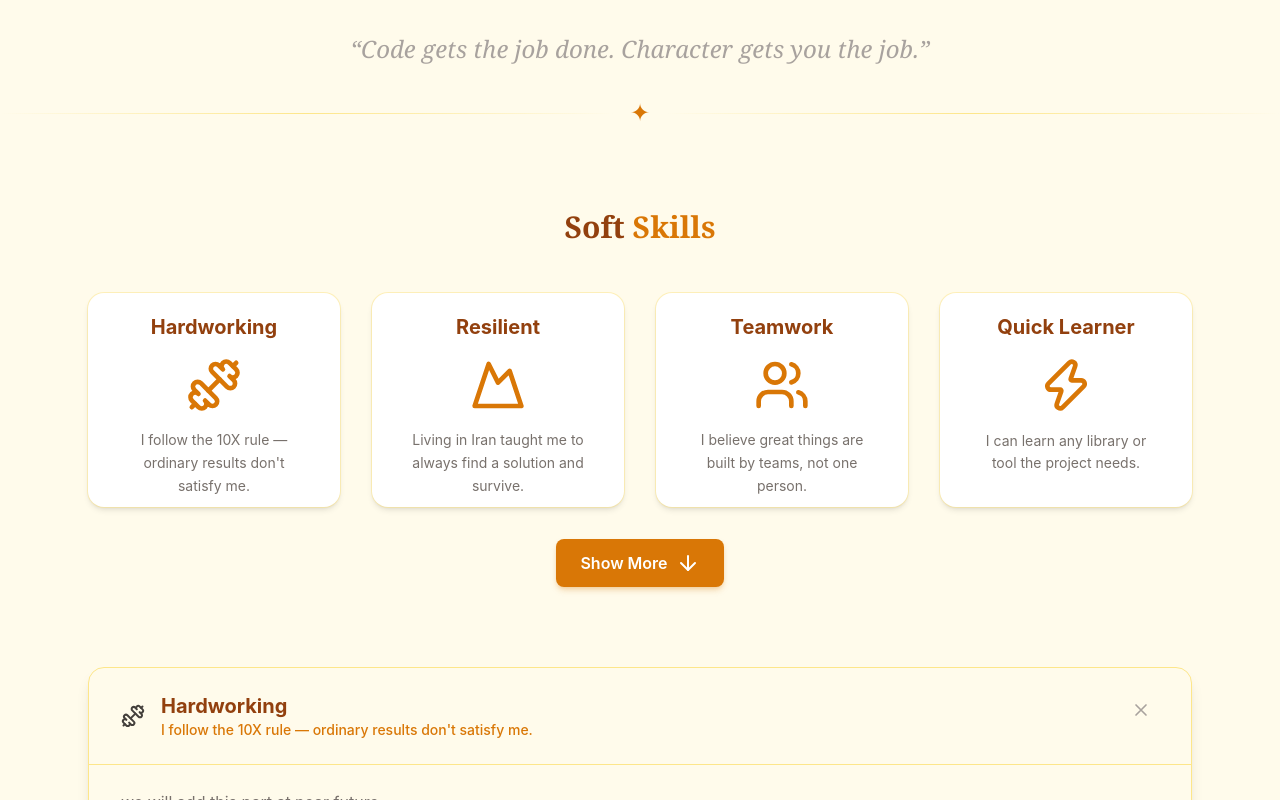
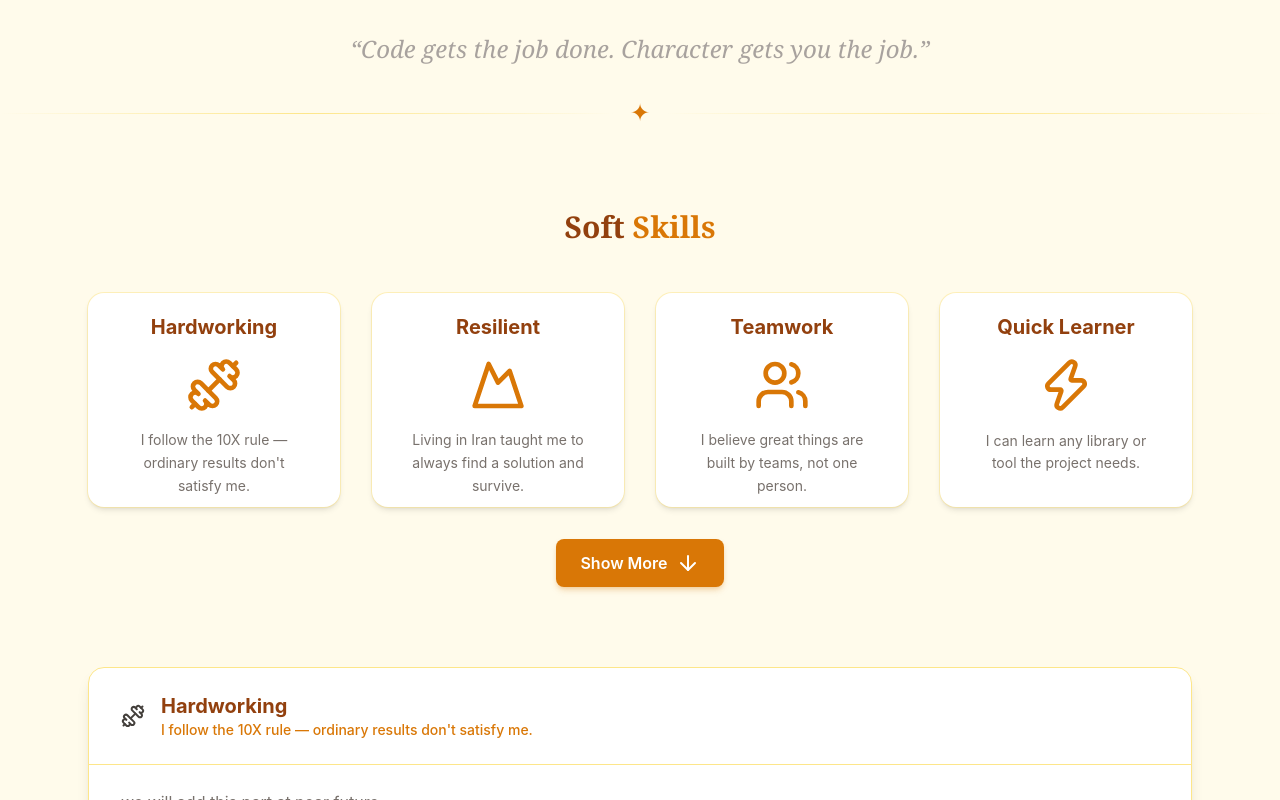
Before and after one commit to MKPJ5/AboutMe, a React (Vite) app: page / in a window 1280 px wide. Both pictures are taken after a click on the element 214 px from the left and 2097 px from the top of the page. Shown: the part 1697-2497 px from the top of the page. Built offline with nearby package versions, Linux system fonts and the light colour scheme; a web font is replaced by a local one.

Commit message:
feat: close button is taken from skillDetailWindow

```diff
--- a/src/components/ui/SkillDetailWindow/SkillDetailWindow.tsx
+++ b/src/components/ui/SkillDetailWindow/SkillDetailWindow.tsx
@@ -3,7 +3,6 @@ import { SoftSkillType } from "@/types/softSkill.types";
 
 interface SkillDetailWindowProps {
   selectedCard: SoftSkillType | null;
-  onClose: () => void;
 }
 
 const detailVariants: Variants = {
@@ -28,7 +27,7 @@ const detailItemVariants: Variants = {
   visible: { opacity: 1, x: 0, transition: { duration: 0.3 } },
 };
 
-const SkillDetailWindow = ({ selectedCard, onClose }: SkillDetailWindowProps) => {
+const SkillDetailWindow = ({ selectedCard }: SkillDetailWindowProps) => {
   return (
     <AnimatePresence>
       {selectedCard && (
@@ -39,7 +38,7 @@ const SkillDetailWindow = ({ selectedCard, onClose }: SkillDetailWindowProps) =>
           exit="exit"
           className="mx-auto mb-8 max-w-6xl px-6"
         >
-          <div className="overflow-hidden rounded-2xl border border-[#FDE68A] bg-[#FFFBEB] shadow-lg">
+          <div className="overflow-hidden rounded-2xl border border-[#FDE68A] bg-[#ffffff] shadow-lg">
             {/* Header */}
             <motion.div
               variants={detailItemVariants}
@@ -52,25 +51,7 @@ const SkillDetailWindow = ({ selectedCard, onClose }: SkillDetailWindowProps) =>
                   <p className="text-sm font-medium text-[#D97706]">{selectedCard.description}</p>
                 </div>
               </div>
-
-              <motion.button
-                onClick={onClose}
-                className="rounded-lg p-2 text-[#A8A29E] transition-colors hover:bg-[#FEF3C7] hover:text-[#92400E]"
-                whileHover={{ scale: 1.1 }}
-                whileTap={{ scale: 0.9 }}
-                aria-label="Close details"
-              >
-                <svg className="h-5 w-5" fill="none" stroke="currentColor" viewBox="0 0 24 24">
-                  <path
-                    strokeLinecap="round"
-                    strokeLinejoin="round"
-                    strokeWidth={2}
-                    d="M6 18L18 6M6 6l12 12"
-                  />
-                </svg>
-              </motion.button>
             </motion.div>
-
             {/* Content */}
             <div className="px-8 py-6">
               <motion.p variants={detailItemVariants} className="leading-relaxed text-[#78716C]">
```
